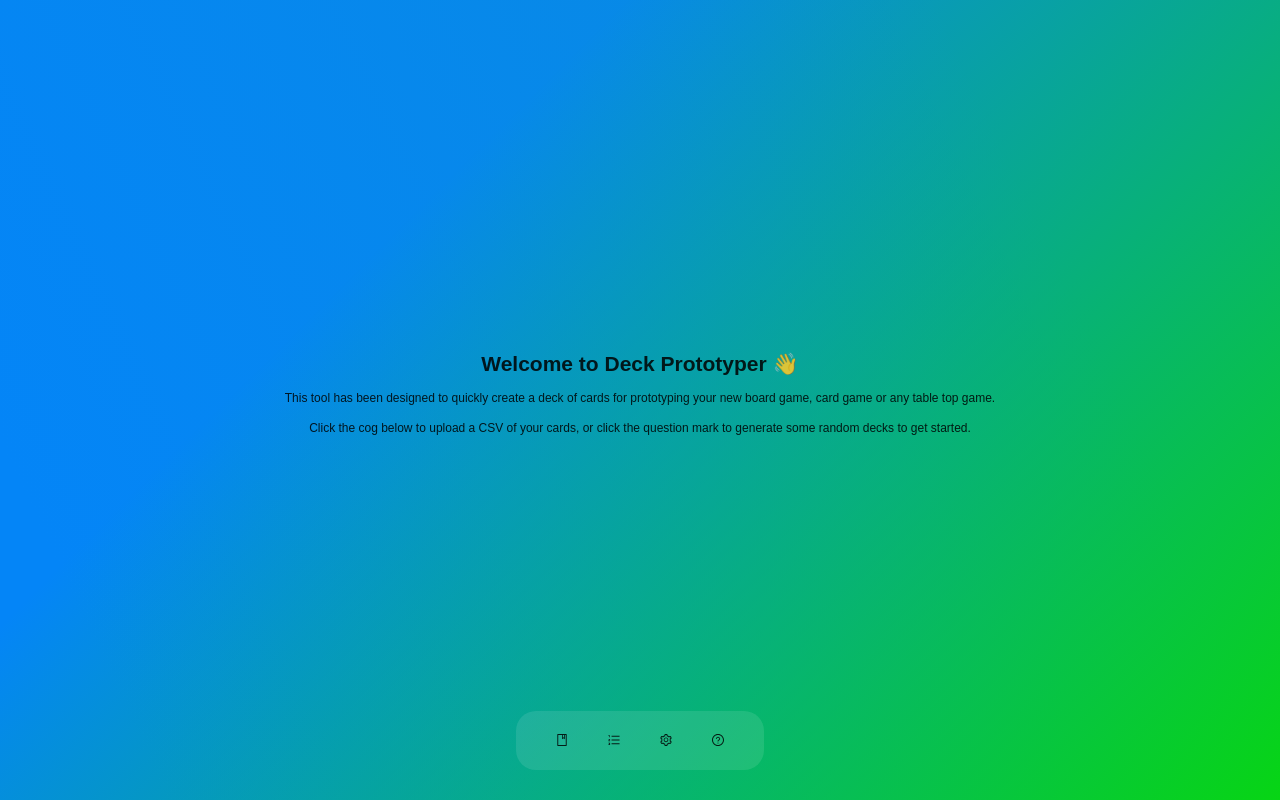
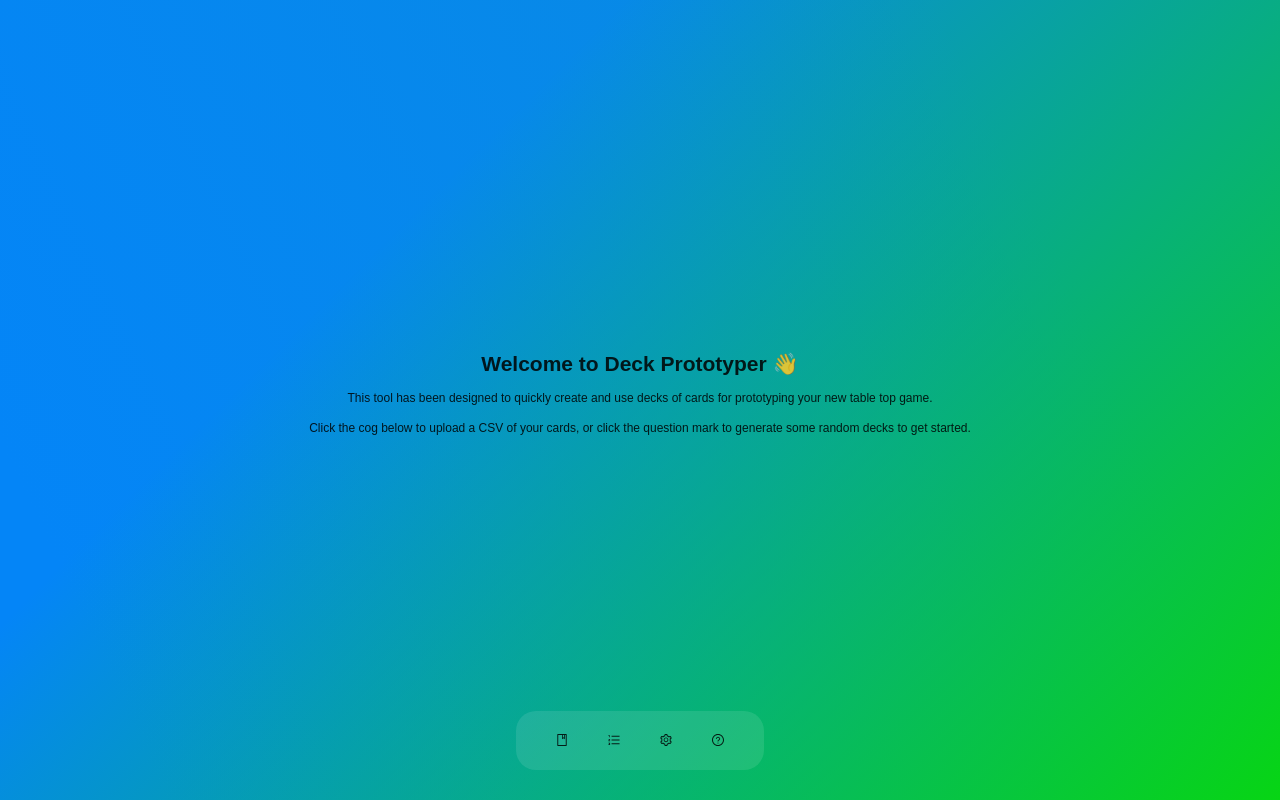
Before and after one commit to owenr88/deck-prototyper, a React (Create React App) app: page / in a window 1280 px wide. Built offline with nearby package versions, Linux system fonts and the light colour scheme.

Commit message:
Updated content - fixes #11

```diff
--- a/src/components/NoDecks/NoDecksComponent.tsx
+++ b/src/components/NoDecks/NoDecksComponent.tsx
@@ -19,8 +19,8 @@ const NoDecks: React.FC<any> = () => {
         </span>
       </Typography.Title>
       <Typography.Paragraph>
-        This tool has been designed to quickly create a deck of cards for
-        prototyping your new board game, card game or any table top game.
+        This tool has been designed to quickly create and use decks of cards for
+        prototyping your new table top game.
       </Typography.Paragraph>
       <Typography.Paragraph>
         Click the cog below to upload a CSV of your cards, or click the question
```
